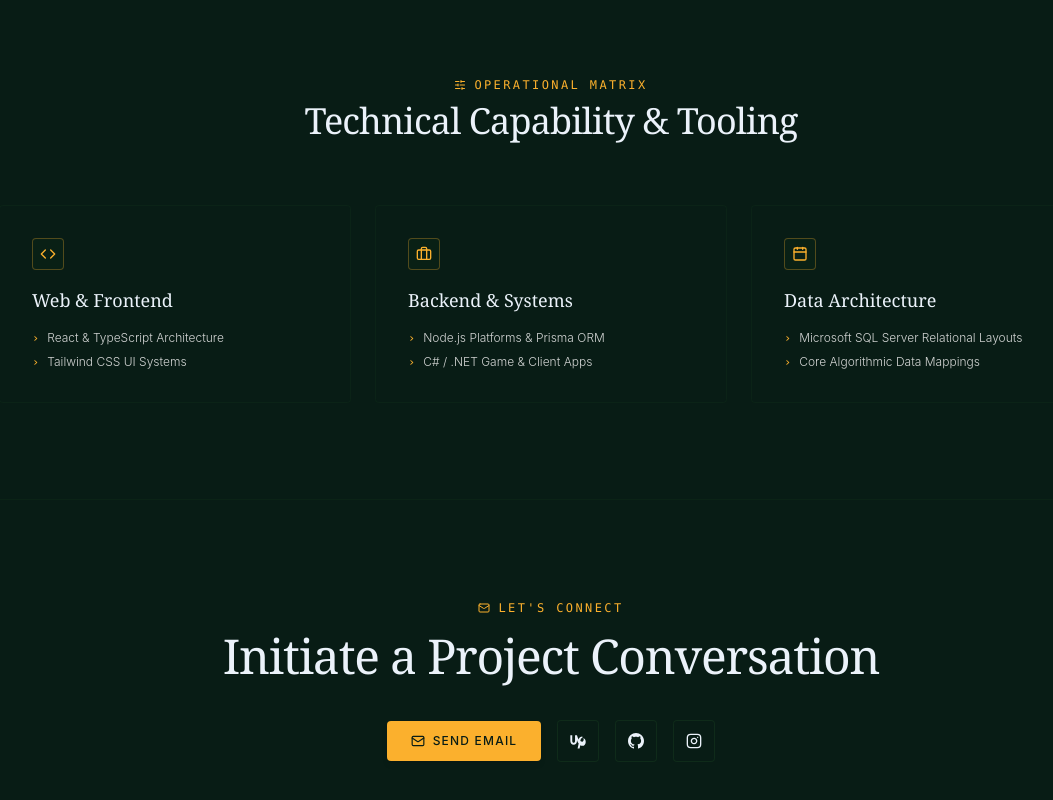
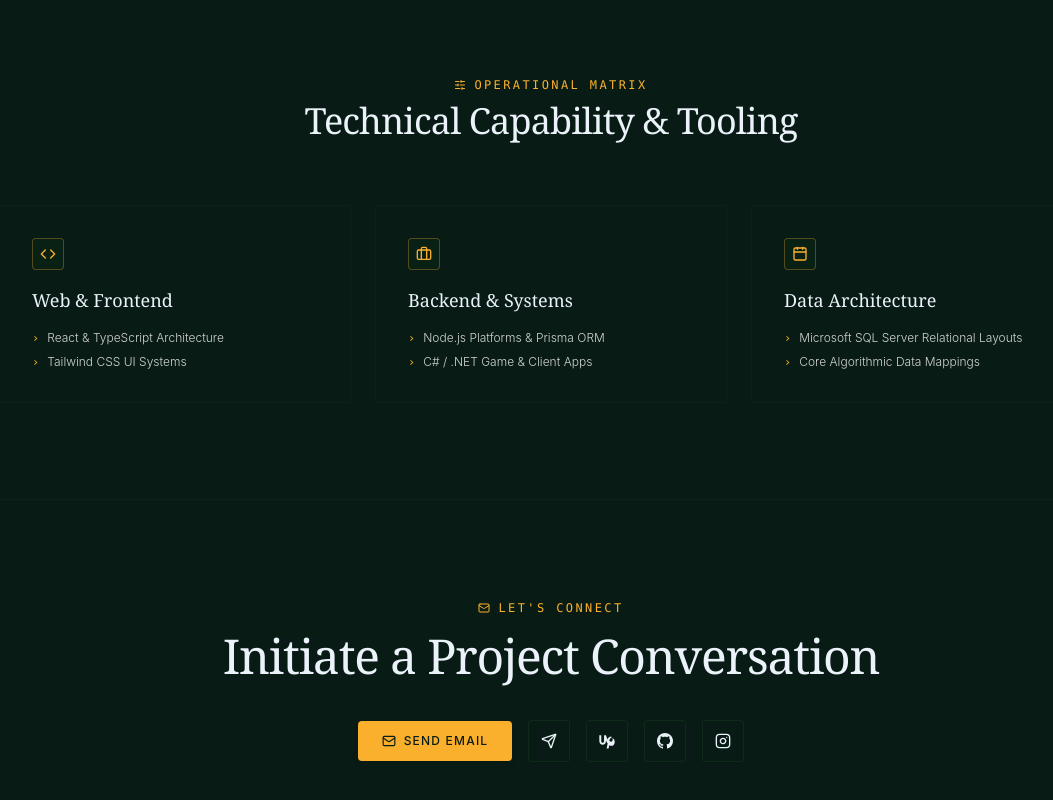
Before and after one commit to isra-w/Esrael.w, a React (Vite) app: page / in a window 1280 px wide. Shown: the part 3869-4669 px from the top of the page, without its empty margins (89-1142 px from the left). Built offline with nearby package versions, Linux system fonts and the light colour scheme.

Commit message:
updated the project and add telegram acoount

```diff
--- a/package.json
+++ b/package.json
@@ -1,5 +1,5 @@
 {
-  "name": "israel-portfolio",
+  "name": "Esrael_w",
   "private": true,
   "version": "0.0.0",
   "type": "module",
--- a/src/App.tsx
+++ b/src/App.tsx
@@ -20,6 +20,7 @@ import {
   Camera,
   Compass,
   SlidersHorizontal,
+  Send,
 } from "lucide-react";
 import { Analytics } from "@vercel/analytics/react";
 
@@ -625,6 +626,17 @@ export default function App() {
             </a>
 
             <a
+              href="https://t.me/Iesra_w"
+              target="_blank"
+              rel="noreferrer"
+              className="p-3 rounded border transition-colors duration-300 bg-[var(--clr-bg)] border-[var(--clr-secondary)]/40 hover:border-[var(--clr-accent)]/50 text-[var(--clr-primary)] hover:text-[var(--clr-accent)] flex items-center justify-center"
+              aria-label="Telegram"
+              title="Telegram"
+            >
+              <Send className="w-4 h-4" />
+            </a>
+
+            <a
               href="https://www.upwork.com/freelancers/~016a980be28ea3f8b0?mp_source=share"
               target="_blank"
               rel="noreferrer"
```
